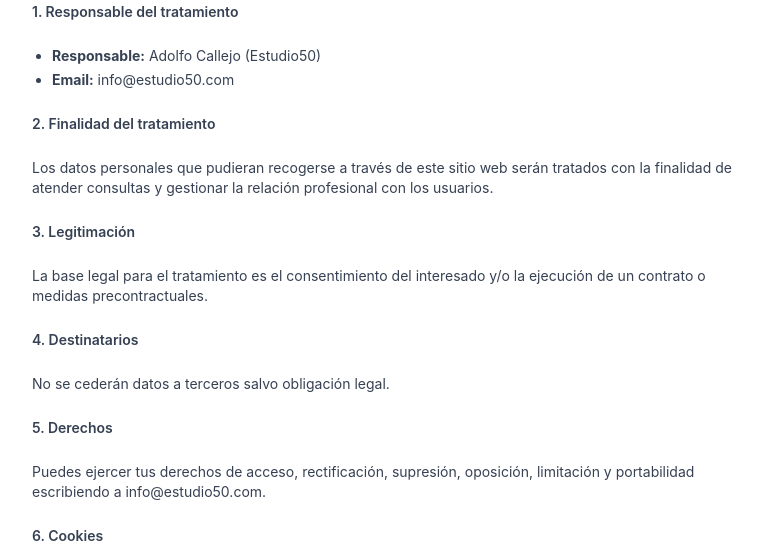
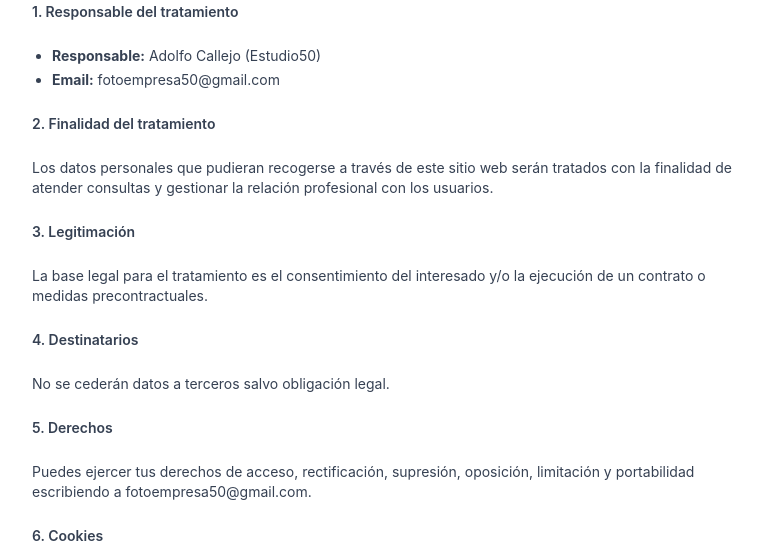
Before and after one commit to iraklitbz/adolfo_estudio, a Nuxt app: page /politica-privacidad in a window 1280 px wide. Shown: the part 182-734 px from the top of the page, without its empty margins (248-1010 px from the left). Built offline with nearby package versions, Linux system fonts and the light colour scheme.

Commit message:
updated email

```diff
--- a/app/components/BottomBar.vue
+++ b/app/components/BottomBar.vue
@@ -4,7 +4,7 @@
       <svg class="w-4 h-4" fill="none" stroke="currentColor" stroke-width="2" viewBox="0 0 24 24"><path stroke-linecap="round" stroke-linejoin="round" d="M3 5a2 2 0 012-2h3.28a1 1 0 01.948.684l1.498 4.493a1 1 0 01-.502 1.21l-2.257 1.13a11.042 11.042 0 005.516 5.516l1.13-2.257a1 1 0 011.21-.502l4.493 1.498a1 1 0 01.684.949V19a2 2 0 01-2 2h-1C9.716 21 3 14.284 3 6V5z"/></svg>
       Llamar
     </a>
-    <a href="mailto:info@estudio50.com" class="flex-1 flex items-center justify-center gap-2 py-5 text-xs uppercase tracking-widest font-bold bg-black text-white">
+    <a href="mailto:fotoempresa50@gmail.com" class="flex-1 flex items-center justify-center gap-2 py-5 text-xs uppercase tracking-widest font-bold bg-black text-white">
       <svg class="w-4 h-4" fill="none" stroke="currentColor" stroke-width="2" viewBox="0 0 24 24"><path stroke-linecap="round" stroke-linejoin="round" d="M3 8l7.89 5.26a2 2 0 002.22 0L21 8M5 19h14a2 2 0 002-2V7a2 2 0 00-2-2H5a2 2 0 00-2 2v10a2 2 0 002 2z"/></svg>
       Contactar
     </a>
--- a/app/components/CtaBanner.vue
+++ b/app/components/CtaBanner.vue
@@ -13,7 +13,7 @@
         <p class="text-sm text-gray-300 mb-8 w-1/2">
           Cuéntame qué necesitas y te ayudaré a encontrar la mejor forma de comunicarlo.
         </p>
-        <a href="mailto:info@estudio50.com" class="inline-block border border-white text-xs uppercase tracking-widest px-6 py-3 hover:bg-white hover:text-black transition">
+        <a href="mailto:fotoempresa50@gmail.com" class="inline-block border border-white text-xs uppercase tracking-widest px-6 py-3 hover:bg-white hover:text-black transition">
           Contactar
         </a>
       </div>
@@ -32,7 +32,7 @@
         <p class="text-sm text-gray-300 mb-6">
           Cuéntame qué necesitas y te ayudaré a encontrar la mejor forma de comunicarlo.
         </p>
-        <a href="mailto:info@estudio50.com" class="inline-block border border-white text-xs uppercase tracking-widest px-5 py-2.5 hover:bg-white hover:text-black transition">
+        <a href="mailto:fotoempresa50@gmail.com" class="inline-block border border-white text-xs uppercase tracking-widest px-5 py-2.5 hover:bg-white hover:text-black transition">
           Contactar
         </a>
         <a href="https://wa.me/34658595141" target="_blank" class="inline-block border border-white text-xs uppercase tracking-widest px-5 py-2.5 hover:bg-white hover:text-black transition ml-3">
--- a/app/components/Footer.vue
+++ b/app/components/Footer.vue
@@ -31,7 +31,7 @@
         <a v-for="link in links" :key="link.label" :href="link.href" class="block text-xs uppercase tracking-widest text-gray-300 hover:text-white transition">{{ link.label }}</a>
       </nav>
       <div class="space-y-1 text-xs text-gray-400">
-        <p>info@estudio50.com</p>
+        <p>fotoempresa50@gmail.com</p>
         <p>+34 658 595 141</p>
       </div>
       <div class="border-t border-gray-700 pt-4 space-y-2">
--- a/app/components/SobreMi.vue
+++ b/app/components/SobreMi.vue
@@ -37,7 +37,7 @@
             <p>Por eso, además de crear fotografías naturales y profesionales, ayudo a mis clientes a definir la imagen que quieren transmitir para que cada fotografía refleje de forma coherente el nivel y la calidad de su trabajo.</p>
             <p>Mi objetivo es ayudarte a destacar, generar confianza y proyectar una imagen alineada con el verdadero valor de lo que haces.</p>
           </div>
-          <a v-reveal href="mailto:info@estudio50.com" class="reveal reveal-up inline-block mt-8 border border-black text-xs uppercase tracking-widest px-6 py-3 hover:bg-black hover:text-white transition">
+          <a v-reveal href="mailto:fotoempresa50@gmail.com" class="reveal reveal-up inline-block mt-8 border border-black text-xs uppercase tracking-widest px-6 py-3 hover:bg-black hover:text-white transition">
             Contactar
           </a>
         </div>
@@ -62,7 +62,7 @@
         </p>
       </div>
       <div v-reveal class="md:hidden reveal reveal-up mt-8">
-        <a href="mailto:info@estudio50.com" class="inline-block border border-black text-xs uppercase tracking-widest px-6 py-3 hover:bg-black hover:text-white transition">
+        <a href="mailto:fotoempresa50@gmail.com" class="inline-block border border-black text-xs uppercase tracking-widest px-6 py-3 hover:bg-black hover:text-white transition">
           Contactar
         </a>
       </div>
--- a/app/pages/aviso-legal.vue
+++ b/app/pages/aviso-legal.vue
@@ -7,7 +7,7 @@
     <p>En cumplimiento del artículo 10 de la Ley 34/2002, de Servicios de la Sociedad de la Información y Comercio Electrónico, se informa:</p>
     <ul class="list-disc pl-5 space-y-1">
       <li><strong>Titular:</strong> Adolfo Callejo (Estudio50)</li>
-      <li><strong>Email:</strong> info@estudio50.com</li>
+      <li><strong>Email:</strong> fotoempresa50@gmail.com</li>
       <li><strong>Teléfono:</strong> +34 658 595 141</li>
     </ul>
 
--- a/app/pages/politica-privacidad.vue
+++ b/app/pages/politica-privacidad.vue
@@ -6,7 +6,7 @@
     <h2 class="font-semibold mt-4">1. Responsable del tratamiento</h2>
     <ul class="list-disc pl-5 space-y-1">
       <li><strong>Responsable:</strong> Adolfo Callejo (Estudio50)</li>
-      <li><strong>Email:</strong> info@estudio50.com</li>
+      <li><strong>Email:</strong> fotoempresa50@gmail.com</li>
     </ul>
 
     <h2 class="font-semibold mt-4">2. Finalidad del tratamiento</h2>
@@ -19,7 +19,7 @@
     <p>No se cederán datos a terceros salvo obligación legal.</p>
 
     <h2 class="font-semibold mt-4">5. Derechos</h2>
-    <p>Puedes ejercer tus derechos de acceso, rectificación, supresión, oposición, limitación y portabilidad escribiendo a info@estudio50.com.</p>
+    <p>Puedes ejercer tus derechos de acceso, rectificación, supresión, oposición, limitación y portabilidad escribiendo a fotoempresa50@gmail.com.</p>
 
     <h2 class="font-semibold mt-4">6. Cookies</h2>
     <p>Este sitio web no utiliza cookies de seguimiento ni analítica. Únicamente se emplean cookies técnicas necesarias para el funcionamiento de la web.</p>
```
